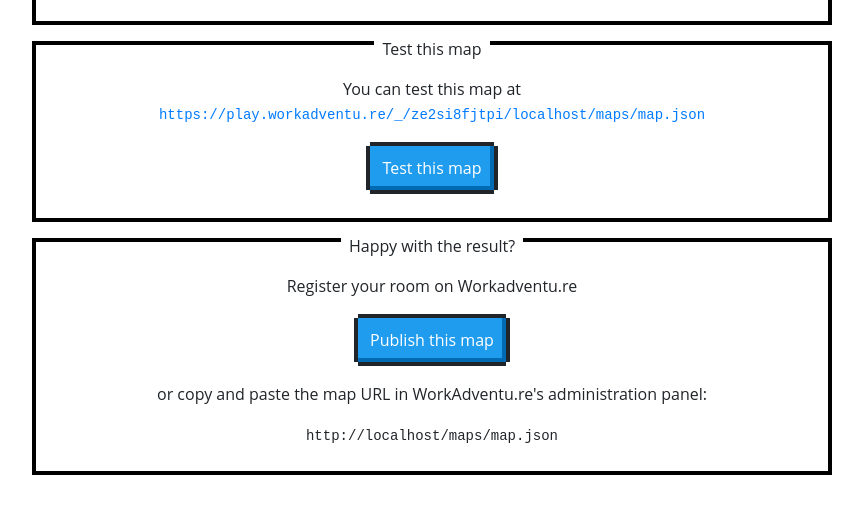
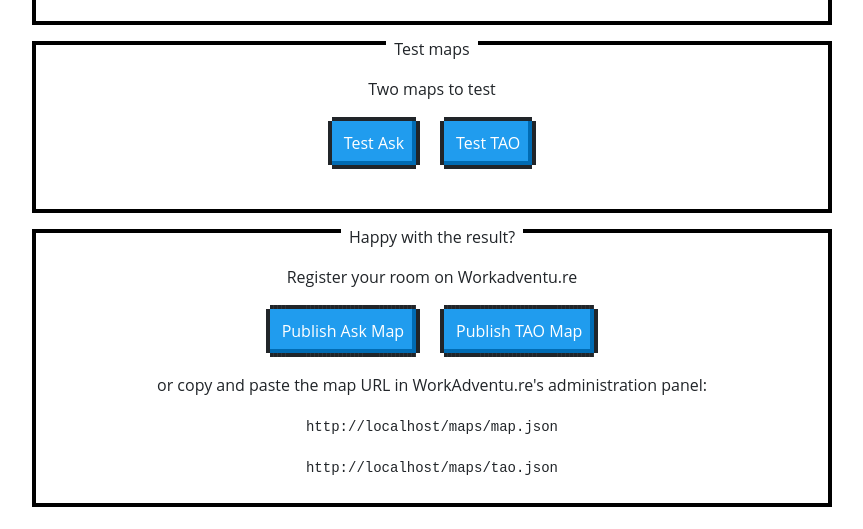
Before and after one commit to Prikers/workadventure, a plain HTML site: page index.html in a window 1280 px wide. Shown: the part 614-1143 px from the top of the page, without its empty margins (208-1071 px from the left). Drawn offline with nearby package versions, Linux system fonts and the light colour scheme.

Commit message:
Deploying to gh-pages from master @ 925e18a3444c1b6b4966160f6be50142b8a0f641 🚀

```diff
--- a/index.html
+++ b/index.html
@@ -19,16 +19,20 @@
                 path = path.substr(path, path.length - 'index.html'.length);
             }
             const instanceId = Math.random().toString(36).substring(2, 15);
-            const url = `https://play.workadventu.re/_/${instanceId}/${host}${path}maps/map.json`;
-            document.getElementById('testMapURL').href = url;
-            document.getElementById('testMapBtnURL').href = url;
-            document.getElementById('testMapURL').innerText = url;
+            const url1 = `https://play.workadventu.re/_/${instanceId}/${host}${path}maps/map.json`;
+            const url2 = `https://play.workadventu.re/_/${instanceId}/${host}${path}maps/tao.json`;
+            document.getElementById('testMapBtnURL1').href = url1;
+            document.getElementById('testMapBtnURL2').href = url2;
 
-            const jsonURL = window.location.protocol + '//' + window.location.host + path + 'maps/map.json';
-            document.getElementById('jsonURL').innerText = jsonURL;
+            const jsonURL1 = window.location.protocol + '//' + window.location.host + path + 'maps/map.json';
+            const jsonURL2 = window.location.protocol + '//' + window.location.host + path + 'maps/tao.json';
+            document.getElementById('jsonURL1').innerText = jsonURL1;
+            document.getElementById('jsonURL2').innerText = jsonURL2;
 
-            const gettingStartedLink = 'https://workadventu.re/getting-started?name=Map&mapUrl=' + jsonURL;
-            document.getElementById('gettingStartedLink').href = gettingStartedLink;
+            const gettingStartedLink1 = 'https://workadventu.re/getting-started?name=Map&mapUrl=' + jsonURL1;
+            const gettingStartedLink2 = 'https://workadventu.re/getting-started?name=Map&mapUrl=' + jsonURL2;
+            document.getElementById('gettingStartedLink1').href = gettingStartedLink1;
+            document.getElementById('gettingStartedLink2').href = gettingStartedLink2;
 
         };
     </script>
@@ -135,6 +139,11 @@
             margin: 1rem auto;
         }
 
+        .btn-row {
+            display: flex;
+            justify-content: center;
+        }
+
         .url {
             font-family: 'Courier New', Courier, monospace;
             font-size: 14px;
@@ -219,17 +228,26 @@
         </div>
 
         <div class="nes-container with-title is-centered" style="margin-top: 1rem">
-            <p class="title">Test this map</p>
-            <p>You can test this map at <a id="testMapURL" href="" class="url"></a></p>
-            <p><a id="testMapBtnURL" href="" class="nes-btn is-primary">Test this map</a></p>
+            <p class="title">Test maps</p>
+            <p>Two maps to test</p>
+            <div class="btn-row">
+              <p style><a id="testMapBtnURL1" href="" class="nes-btn is-primary">Test Ask</a></p>
+              <p style="min-width: 20px;"></p>
+              <p><a id="testMapBtnURL2" href="" class="nes-btn is-primary">Test TAO</a></p>
+            </div>
         </div>
 
         <div class="nes-container with-title is-centered" style="margin-top: 1rem">
             <p class="title">Happy with the result?</p>
             <p>Register your room on Workadventu.re</p>
-            <p><a id="gettingStartedLink" href="" class="nes-btn is-primary">Publish this map</a></p>
+            <div class="btn-row">
+                <p><a id="gettingStartedLink1" href="" class="nes-btn is-primary">Publish Ask Map</a></p>
+                <p style="min-width: 20px;"></p>
+                <p><a id="gettingStartedLink2" href="" class="nes-btn is-primary">Publish TAO Map</a></p>
+            </div>
             <p>or copy and paste the map URL in WorkAdventu.re's administration panel:</p>
-            <p><span id="jsonURL" class="url"></span></p>
+            <p><span id="jsonURL1" class="url"></span></p>
+            <p><span id="jsonURL2" class="url"></span></p>
         </div>
     </main>
     <footer><a href="https://workadventu.re/" target="_blank" title="workadventu.re">&copy; WorkAdventure</a></footer>
```
Also changed, not shown: maps/tao.json (added, +1 -0 lines), maps/map-chunk-1-31dcc374.png (renamed from maps/map-chunk-1-a2700252.png), maps/map-chunk-1-55c81eec.png (deleted), maps/map-chunk-2-31dcc374.png (renamed from maps/map-chunk-2-a2700252.png), maps/map-chunk-3-31dcc374.png (renamed from maps/map-chunk-3-a2700252.png), maps/map-chunk-4-31dcc374.png (renamed from maps/map-chunk-4-a2700252.png), maps/map.json, maps/tao-chunk-1-e023f2c5.png (added), maps/tao.png (added), 1 other file.
